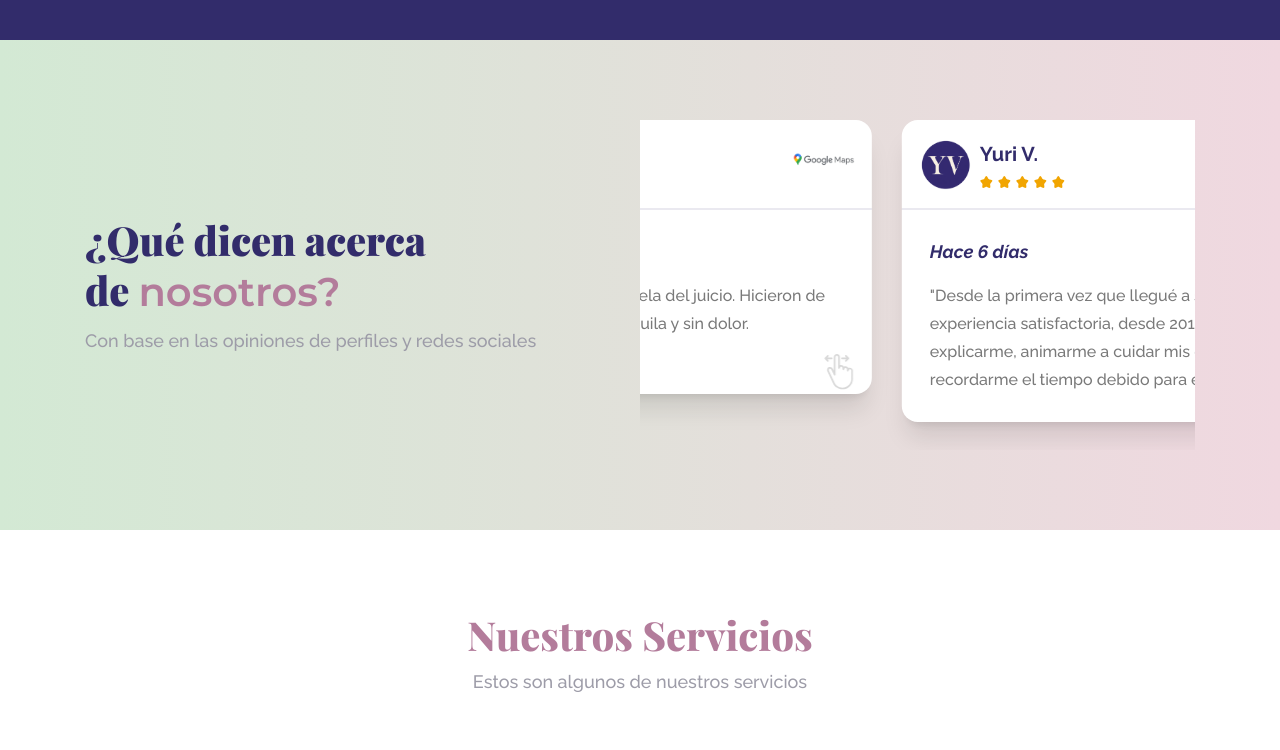
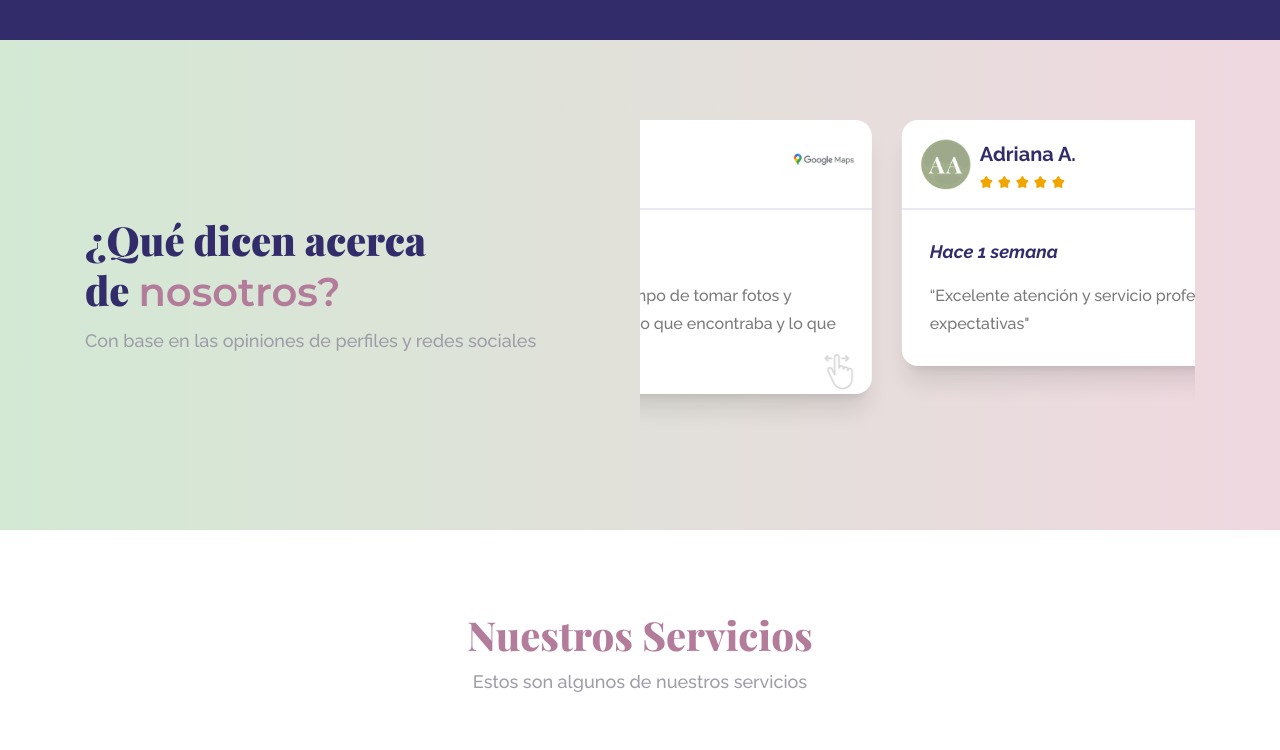
Before and after one commit to meliora-pe/web-nextjs, a Next.js app: page / in a window 1280 px wide. Shown: the part 2180-2930 px from the top of the page. Built offline with nearby package versions, Linux system fonts and the light colour scheme; a web font is replaced by a local one.

Commit message:
update: copys landing ads

```diff
--- a/components/BeforeAfterPic.tsx
+++ b/components/BeforeAfterPic.tsx
@@ -15,7 +15,7 @@ interface BeforeAfterProps {
 const BeforeAfterPic = ({ props }: { props: BeforeAfterProps }) => {
     return (
         <div
-            className="relative flex flex-col items-center justify-between gap-[43px] overflow-hidden rounded-2xl bg-black bg-[url(/assets/images/app-bg.png)] bg-cover bg-no-repeat px-4 py-10 text-center dark:bg-white/5 md:p-16 lg:flex-row md:ltr:text-left md:rtl:text-right"
+            className="relative flex flex-col items-center justify-between gap-[43px] overflow-hidden rounded-3xl border-2 border-black bg-black bg-[url(/assets/images/app-bg.png)] bg-cover bg-no-repeat px-4 py-10 text-center dark:bg-white/5 md:p-16 lg:flex-row md:ltr:text-left md:rtl:text-right"
             data-aos="fade-up"
             data-aos-duration="1600"
         >
--- a/components/ClientSlider.tsx
+++ b/components/ClientSlider.tsx
@@ -10,49 +10,40 @@ const ClientSlider = ({
     type = 'common',
     feedbacks = [
         {
-            id: 1,
-            name: 'Gabriela Ll.',
+            id: 2,
+            name: 'Fiorella M.',
+            role: '',
+            time: 'Hace 4 días',
+            place: '/assets/images/google-maps.png',
+            thumbnail: '/assets/images/avatar-FM.png',
+            message: `"Muy buena profesional. Se tomó el tiempo de tomar fotos y explicarme con la imagen y con calma lo que encontraba y lo que necesitaba. Recomendada ✨️"`,
+        },
+        {
+            id: 4,
+            name: 'Adriana A.',
             role: '',
             time: 'Hace 1 semana',
             place: '/assets/images/google-maps.png',
-            thumbnail: '/assets/images/1-GL.png',
-            message: `“Excelente atención! Me retiraron la muela del juicio. Hicieron de todo para que me sienta cómoda, tranquila y sin dolor. Recomendado 100%”`,
+            thumbnail: '/assets/images/4-AA.png',
+            message: `“Excelente atención y servicio profesional. Superaron mis expectativas"`,
         },
         {
-            id: 2,
-            name: 'Yuri V.',
+            id: 5,
+            name: 'Valentina R.',
             role: '',
-            time: 'Hace 6 días',
-            place: '/assets/images/google-maps.png',
-            thumbnail: '/assets/images/2-YV.png',
-            message: `"Desde la primera vez que llegué a su consultorio tuve una experiencia satisfactoria, desde 2014. Gracias por su paciencia al explicarme, animarme a cuidar mis dientes, también por recordarme el tiempo debido para el control."`,
+            time: `Hace 9 días`,
+            place: '/assets/images/whatsapp-business.png',
+            thumbnail: '/assets/images/5-VR.png',
+            message: `“Quedé encantada con su trabajo. Yo tenía bastante miedo de ir al dentista y me lo quitaron por completo, así que siempre los recomiendo con toda confianza 🫶🏻"`,
         },
         {
             id: 3,
             name: 'Alberto C.',
             role: '',
-            time: 'Hace 9 días ',
+            time: 'Hace 2 días',
             place: '/assets/images/google-maps.png',
-            thumbnail: 'https://lh3.googleusercontent.com/a/ACg8ocLICV-uZhERLhvrUeOigQqZFIkCcc5SnMt86ULZevJuwO100w=w72-h72-p-rp-mo-br100',
+            thumbnail: '/assets/images/3-AC.png',
             message: `“Excelente atención profesional! He tenido buena experiencia con los tratamientos y procedimientos, así como con la explicación. Lo recomiendo.”`,
-        },
-        {
-            id: 4,
-            name: 'Aaron A.',
-            role: '',
-            time: 'Hace 1 mes',
-            place: '/assets/images/google-maps.png',
-            thumbnail: '/assets/images/4-AA.png',
-            message: `“Una consulta agradable, una increíble atención y rápida solución a mi problema, recomendadísimo."`,
-        },
-        {
-            id: 5,
-            name: 'Valentina R.',
-            role: '',
-            time: `Hace 2 semanas`,
-            place: '/assets/images/whatsapp-business.png',
-            thumbnail: '/assets/images/5-VR.png',
-            message: `“Quedé encantada con su trabajo. Yo tenía bastante miedo de ir al dentista y me lo quitaron por completo, así que siempre los recomiendo con toda confianza 🫶🏻"`,
         },
         {
             id: 6,
@@ -62,6 +53,15 @@ const ClientSlider = ({
             place: '/assets/images/google-maps.png',
             thumbnail: '/assets/images/6-LR.png',
             message: `"Desde mi primera visita, he recibido una atención de primera calidad, profesionales especializados en distintas áreas y un servicio de alta calidad. En especial el trato amable y paciencia para explicar cada procedimiento. Definitivamente, lo recomiendo ¡Una excelente experiencia!"`,
+        },
+        {
+            id: 6,
+            name: 'Roque A.',
+            role: '',
+            time: `Hace 4 semanas`,
+            place: '/assets/images/google-maps.png',
+            thumbnail: '/assets/images/avatar-RA.png',
+            message: `"Excelente atención🙂 me he realizado varios procedimientos y recomiendo al 100% 😎🙃"`,
         },
     ],
 }) => {
--- a/components/WidgetContact.tsx
+++ b/components/WidgetContact.tsx
@@ -13,7 +13,7 @@ const WidgetContact = ({ props }: { props: WidgetContactProps }) => {
     return (
         <a href={props.href} target={props.targetRel ? '_blank' : ''} rel={props.targetRel ? 'noreferrer' : ''}>
             <div
-                className="items-center justify-center rounded-[32px] bg-white px-4 py-6 hover:bg-secondary/20 dark:bg-gray-black md:p-7"
+                className="items-center justify-center rounded-[32px] bg-white px-4 py-6  dark:bg-gray-black md:p-7"
                 data-aos="fade-up"
                 data-aos-duration="1000"
             >
--- /dev/null
+++ b/components/WidgetSocial.tsx
@@ -0,0 +1,42 @@
+import Link from 'next/link';
+import React, { ReactNode } from 'react';
+
+import { facebookSvg, instagramSvg } from '../data/svg';
+
+export interface WidgetContactProps {
+    href: string;
+    color: string;
+    targetRel?: boolean;
+    svg: ReactNode;
+    title: string;
+    subtitle?: string;
+}
+
+const WidgetSocial = ({ props }: { props: WidgetContactProps }) => {
+    return (
+        <a href={props.href} target={props.targetRel ? '_blank' : ''} rel={props.targetRel ? 'noreferrer' : ''}>
+            <div className="rounded-[32px] bg-white px-4 py-6  dark:bg-gray-dark md:w-full md:p-7" data-aos="fade-up" data-aos-duration="1000">
+                <div className="mb-4 flex items-center justify-center gap-2 text-secondary">
+                    <div>
+                        <img src="/assets/images/like.png" alt="logotipo red social" className="h-7 w-auto" />
+                    </div>
+                    <span className="text-[22px] font-bold">Síguenos</span>
+                </div>
+                <ul className="mt-1 flex items-center justify-center gap-5" data-aos="fade-up" data-aos-duration="500">
+                    <li className="h-[50px] w-[50px]">
+                        <Link href="https://www.facebook.com/profile.php?id=61560595868897" className="group">
+                            {facebookSvg}
+                        </Link>
+                    </li>
+                    <li className="h-[50px] w-[50px]">
+                        <Link href="https://www.instagram.com/meliora.pe/" className="group">
+                            {instagramSvg}
+                        </Link>
+                    </li>
+                </ul>
+            </div>
+        </a>
+    );
+};
+
+export default WidgetSocial;
--- a/pages/landings/ad.tsx
+++ b/pages/landings/ad.tsx
@@ -8,9 +8,12 @@ import { useEffect } from 'react';
 
 import ClientSlider from '../../components/ClientSlider2';
 import { PhotoSlider } from '../../components/PhotoSlider';
+import WidgetContact from '../../components/WidgetContact';
+import WidgetMap from '../../components/WidgetMap';
+import WidgetSocial from '../../components/WidgetSocial';
 import adContent from '../../data/landings/ad';
 
-const { AboveTheFold, dolorYSolucion, benefits, beforeAfter, meliora, testimonials, offer, ctaFinal, terms } = adContent;
+const { AboveTheFold, dolorYSolucion, benefits, beforeAfter, meliora, testimonials, offer, ctaFinal, contact, terms } = adContent;
 
 const Ad = () => {
     useEffect(() => {
@@ -375,7 +378,7 @@ const Ad = () => {
             </section>
 
             {/* contacto y ubicación */}
-            {/* <section className="bg-meliora py-14 sm:px-5 lg:py-20">
+            <section className="bg-black py-14 sm:px-5 lg:py-20">
                 <div className="container">
                     <div className="heading mb-9" data-aos="fade-right" data-aos-duration="1000">
                         <h6 className="font-montserrat !font-semibold !text-secondary">Contacto y ubicación</h6>
@@ -386,13 +389,13 @@ const Ad = () => {
                             <WidgetMap src="https://www.google.com/maps/embed?pb=!1m18!1m12!1m3!1d3900.4179093162934!2d-76.99228778891906!3d-12.151926143818944!2m3!1f0!2f0!3f0!3m2!1i1024!2i768!4f13.1!3m3!1m2!1s0x9105b90829b6e561%3A0xd2160ffba0651ce0!2sConsultorio%20odontol%C3%B3gico%20Asiri!5e0!3m2!1ses-419!2spe!4v1731362600461!5m2!1ses-419!2spe" />
                         </div>
                         <div className="flex-1 pb-7 sm:gap-8 md:gap-12">
-                            <WidgetContact props={sections.contact.location} />
+                            <WidgetContact props={contact.location} />
                             <div className="mb-6"></div>
-                            <WidgetContact props={sections.contact.phone} />
+                            <WidgetSocial props={contact.social} />
                         </div>
                     </div>
                 </div>
-            </section> */}
+            </section>
 
             {/* cta final */}
             <section className="bg-meliora py-14 sm:px-5 lg:py-20">
```
Also changed, not shown: data/landings/ad.ts (+37 -3 lines).
